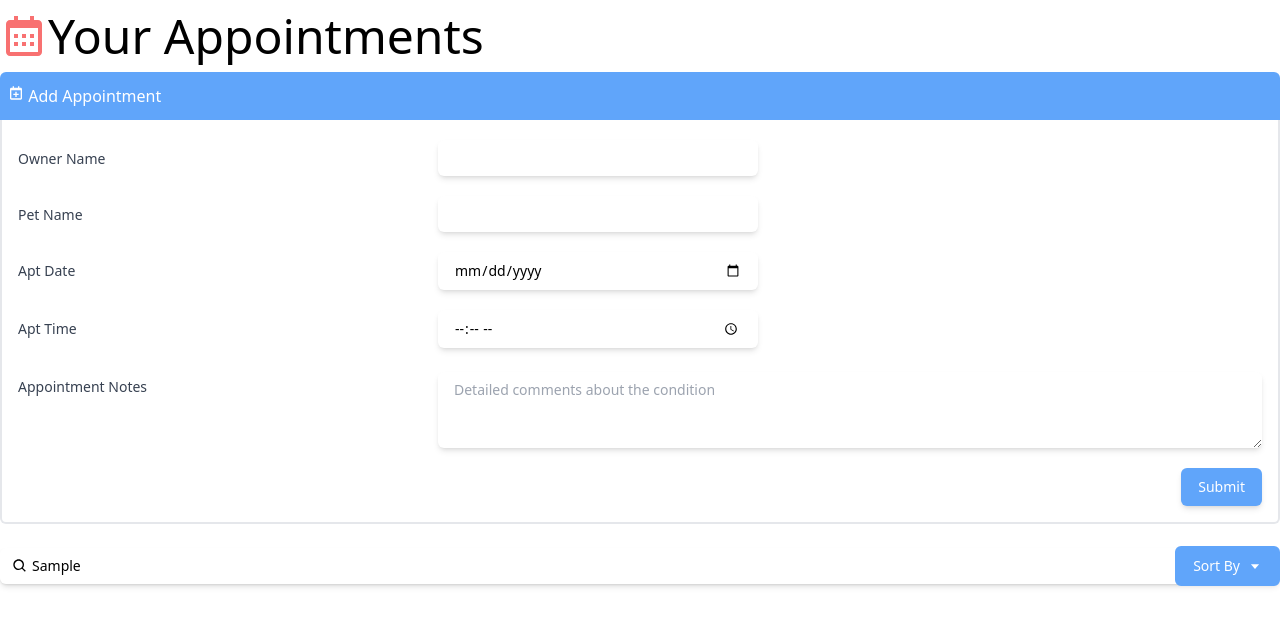
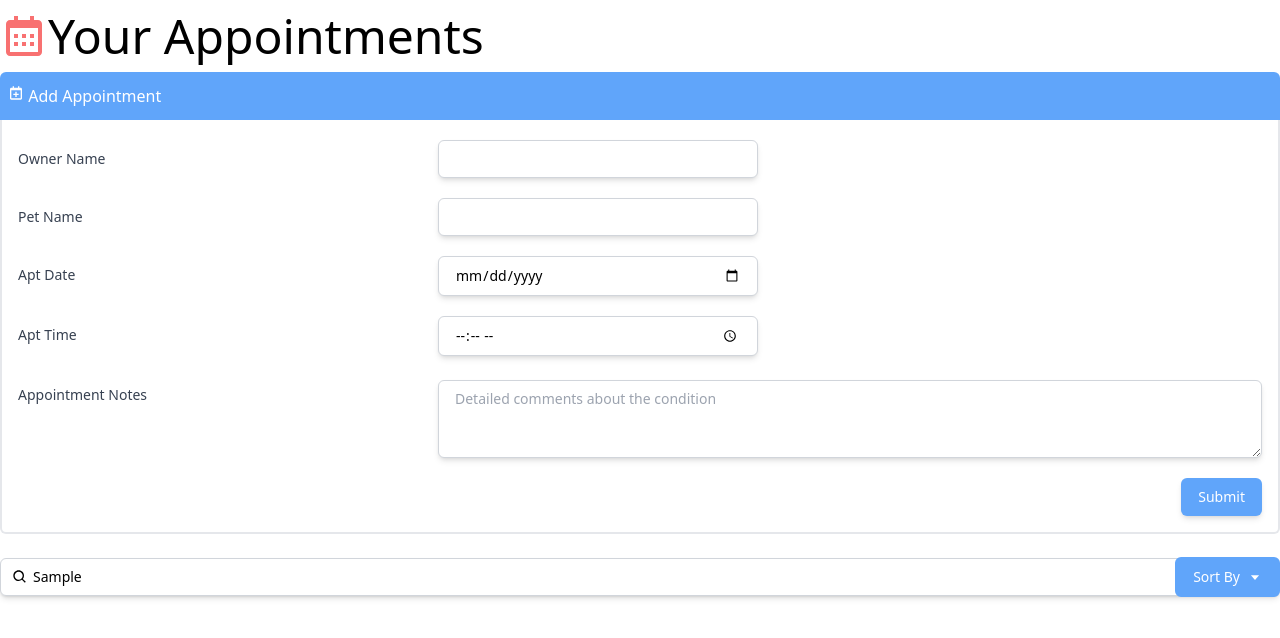
Before and after one commit to TravisH-bot/Pet-Appointments, a React (Create React App) app in the folder client/: page / in a window 1280 px wide. Both pictures are taken after typing "Sample" into the empty fields and a click on the button "Add Appointment". Shown: the top 638 px of the page. Built offline with nearby package versions, Linux system fonts and the light colour scheme.

Commit message:
corrected border for add appointment input fields

```diff
--- a/client/src/components/AddAppointment.js
+++ b/client/src/components/AddAppointment.js
@@ -58,7 +58,7 @@ const AddAppointment = ({ onSendAppointment, lastId }) => {
                   setFormData({ ...formData, ownerName: event.target.value });
                 }}
                 value={formData.ownerName}
-                className="px-4 py-2 max-w-lg block w-full shadow-md focus:ring-indigo-500 focus:border-indigo-500 sm:max-w-xs sm:text-sm border-gray-300 rounded-md"
+                className="px-4 py-2 max-w-lg block w-full shadow-md focus:ring-indigo-500 focus:border-indigo-500 sm:max-w-xs sm:text-sm border border-gray-300 rounded-md"
               />
             </div>
           </div>
@@ -79,7 +79,7 @@ const AddAppointment = ({ onSendAppointment, lastId }) => {
                   setFormData({ ...formData, petName: event.target.value });
                 }}
                 value={formData.petName}
-                className="px-4 py-2 max-w-lg block w-full shadow-md focus:ring-indigo-500 focus:border-indigo-500 sm:max-w-xs sm:text-sm border-gray-300 rounded-md"
+                className="px-4 py-2 max-w-lg block w-full shadow-md focus:ring-indigo-500 focus:border-indigo-500 sm:max-w-xs sm:text-sm border border-gray-300 rounded-md"
               />
             </div>
           </div>
@@ -100,7 +100,7 @@ const AddAppointment = ({ onSendAppointment, lastId }) => {
                   setFormData({ ...formData, aptDate: event.target.value });
                 }}
                 value={formData.aptDate}
-                className="px-4 py-2 max-w-lg block w-full shadow-md focus:ring-indigo-500 focus:border-indigo-500 sm:max-w-xs sm:text-sm border-gray-300 rounded-md"
+                className="px-4 py-2 max-w-lg block w-full shadow-md focus:ring-indigo-500 focus:border-indigo-500 sm:max-w-xs sm:text-sm border border-gray-300 rounded-md"
               />
             </div>
           </div>
@@ -121,7 +121,7 @@ const AddAppointment = ({ onSendAppointment, lastId }) => {
                   setFormData({ ...formData, aptTime: event.target.value });
                 }}
                 value={formData.aptTime}
-                className="px-4 py-2 max-w-lg block w-full shadow-md focus:ring-indigo-500 focus:border-indigo-500 sm:max-w-xs sm:text-sm border-gray-300 rounded-md"
+                className="px-4 py-2 max-w-lg block w-full shadow-md focus:ring-indigo-500 focus:border-indigo-500 sm:max-w-xs sm:text-sm border border-gray-300 rounded-md"
               />
             </div>
           </div>
@@ -142,7 +142,7 @@ const AddAppointment = ({ onSendAppointment, lastId }) => {
                   setFormData({ ...formData, aptNotes: event.target.value });
                 }}
                 value={formData.aptNotes}
-                className="px-4 py-2 shadow-md focus:ring-indigo-500 focus:border-indigo-500 mt-1 block w-full sm:text-sm border-gray-300 rounded-md"
+                className="px-4 py-2 shadow-md focus:ring-indigo-500 focus:border-indigo-500 mt-1 block w-full sm:text-sm border border-gray-300 rounded-md"
                 placeholder="Detailed comments about the condition"
               ></textarea>
             </div>
--- a/client/src/components/Search.js
+++ b/client/src/components/Search.js
@@ -86,7 +86,7 @@ const Search = ({
           onChange={(event) => {
             onQueryChange(event.target.value);
           }}
-          className="pl-8 px-4 py-2 shadow-md rounded-md focus:ring-indigo-500 focus:border-indigo-500 block w-full sm:text-sm border-gray-500"
+          className="pl-8 px-4 py-2 shadow-md rounded-md focus:ring-indigo-500 focus:border-indigo-500 block w-full sm:text-sm border border-gray-300"
           placeholder="Search"
         />
         <div className="absolute inset-y-0 right-0 flex items-center">
```
